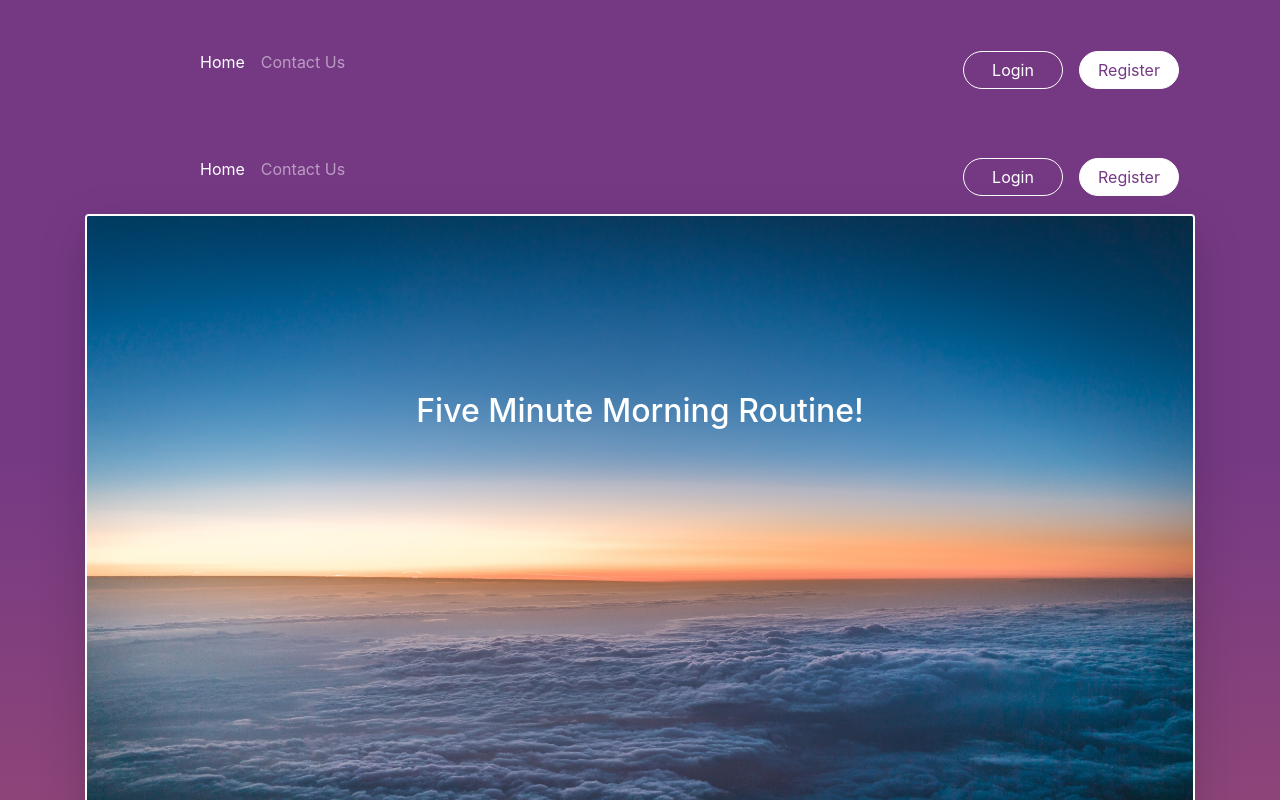
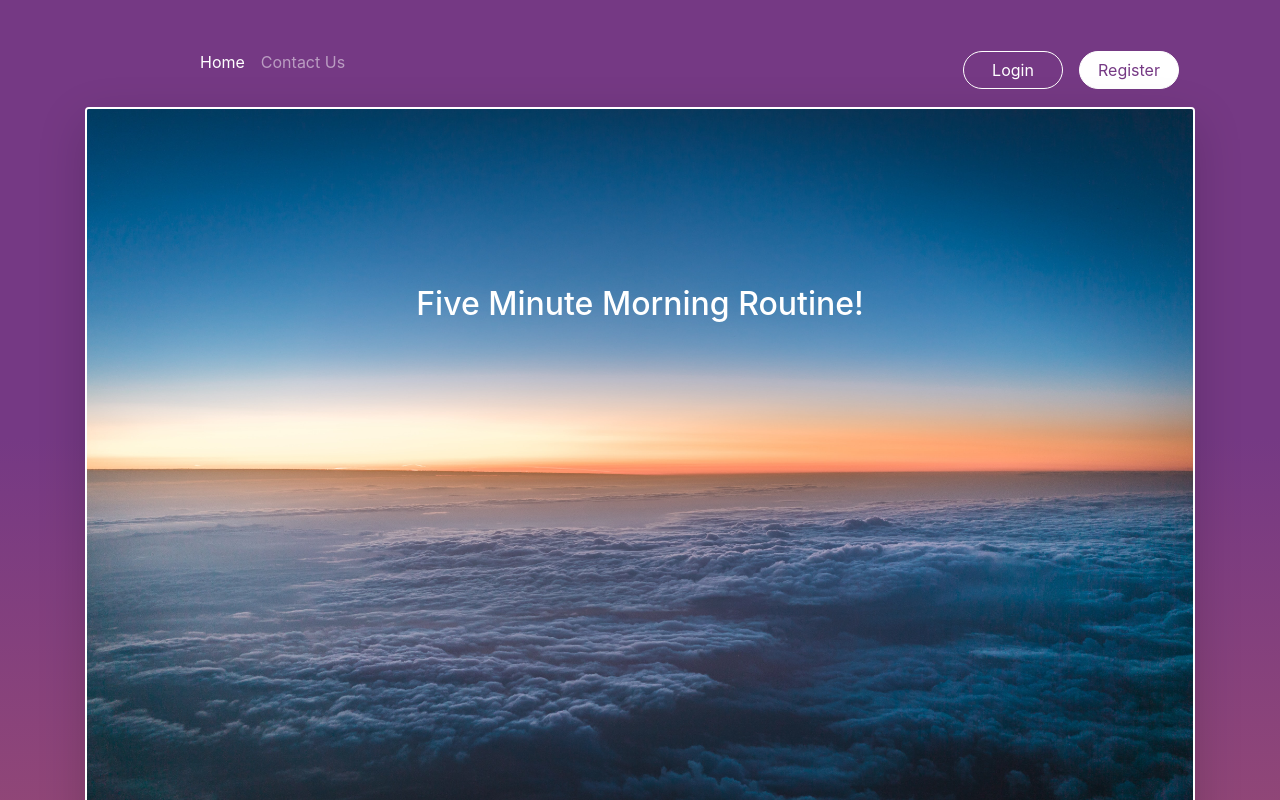
Before and after one commit to chriscyber/FiveMinuteRoutine-react, a React (Create React App) app: page / in a window 1280 px wide. Shown: the top 800 px of the page. Built offline with nearby package versions, Linux system fonts and the light colour scheme.

Commit message:
Main image to ImagesHome component

```diff
--- /dev/null
+++ b/src/Components/ImagesHome.jsx
@@ -0,0 +1,23 @@
+import React, { Component } from "react";
+import { Container } from "react-bootstrap";
+
+
+export default function MainImage() {
+    return (
+        <Container>
+            <div className="position-relative">
+            <img
+                className="image-fluid h-90 rounded border-hero-image shadow-lg"
+                src="../images/sunriseoverclouds.jpg"
+                alt="sunrise"
+                style={{ width: "100%" }}
+            />
+            <div className="centered">
+                <h2 className="text-white text-center">
+                Five Minute Morning Routine!
+                </h2>
+            </div>
+            </div>
+        </Container>
+    );
+}
--- a/src/HomePage.jsx
+++ b/src/HomePage.jsx
@@ -1,6 +1,6 @@
 import React, { Component } from "react";
 import { Container, Form, FormGroup, Button } from "react-bootstrap";
-import SiteNav from "./Components/SiteNav"
+import MainImage from "./Components/ImagesHome";
 
 
 
@@ -9,25 +9,10 @@ export default class HomePage extends Component {
     return (
       <div>
         <section className="bg-gradient">
-        <SiteNav />
 
             {/*-- Main image & 3 images with text --*/}
-            <Container>
-              <div className="position-relative">
-                <img
-                  className="image-fluid h-90 rounded border-hero-image shadow-lg"
-                  src="images/sunriseoverclouds.jpg"
-                  alt="sunrise"
-                  style={{ width: "100%" }}
-                />
-                <div className="centered">
-                  <h2 className="text-white text-center">
-                    Five Minute Morning Routine!
-                  </h2>
-                </div>
-              </div>
-            </Container>
 
+          <MainImage />
             <Container>
               <div className="row row-content align-items-center p-5 pt-md-5 p-md-0">
                 <div className="col-12 col-md">
```
Also changed, not shown: src/Components/CommitForm.jsx (line endings or trailing spaces), src/Components/CommitGoalCreation.jsx (line endings or trailing spaces), src/Components/SiteNav.jsx (line endings or trailing spaces).
